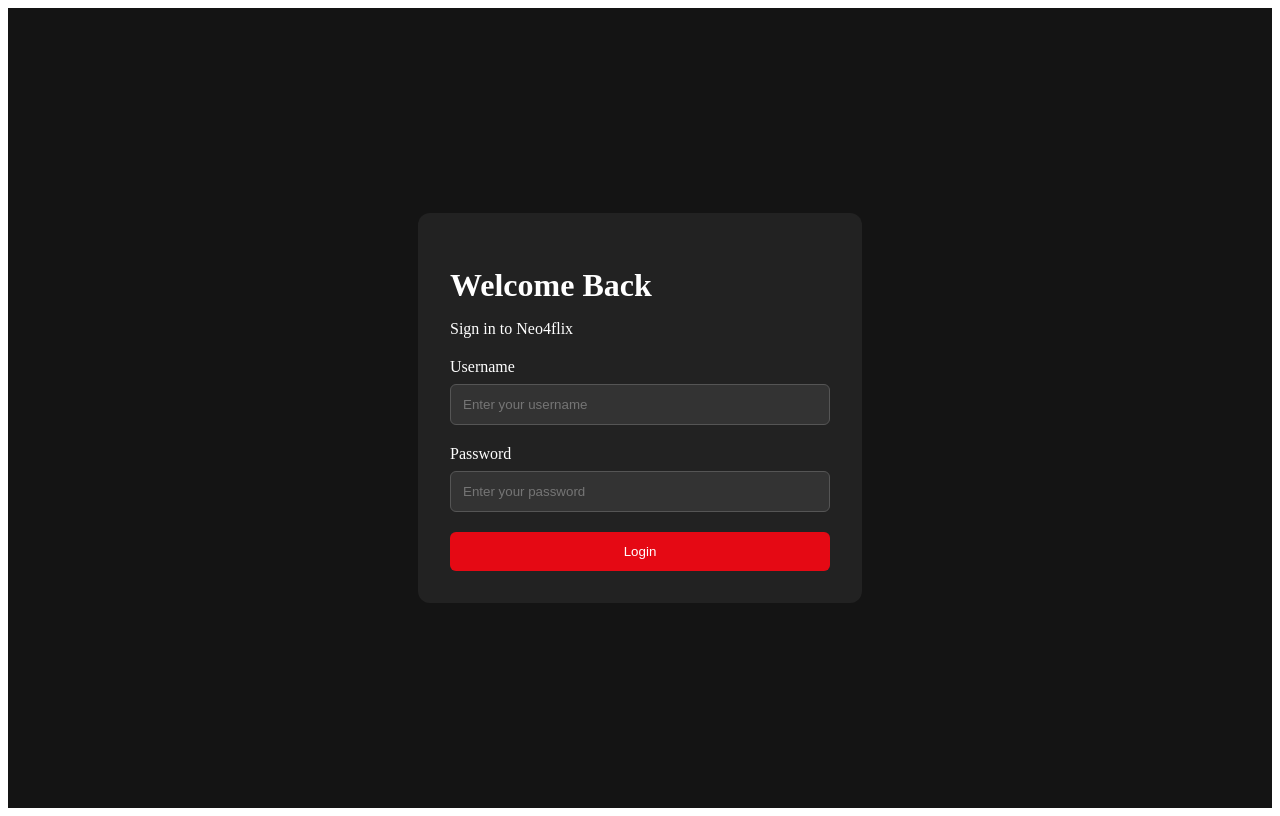
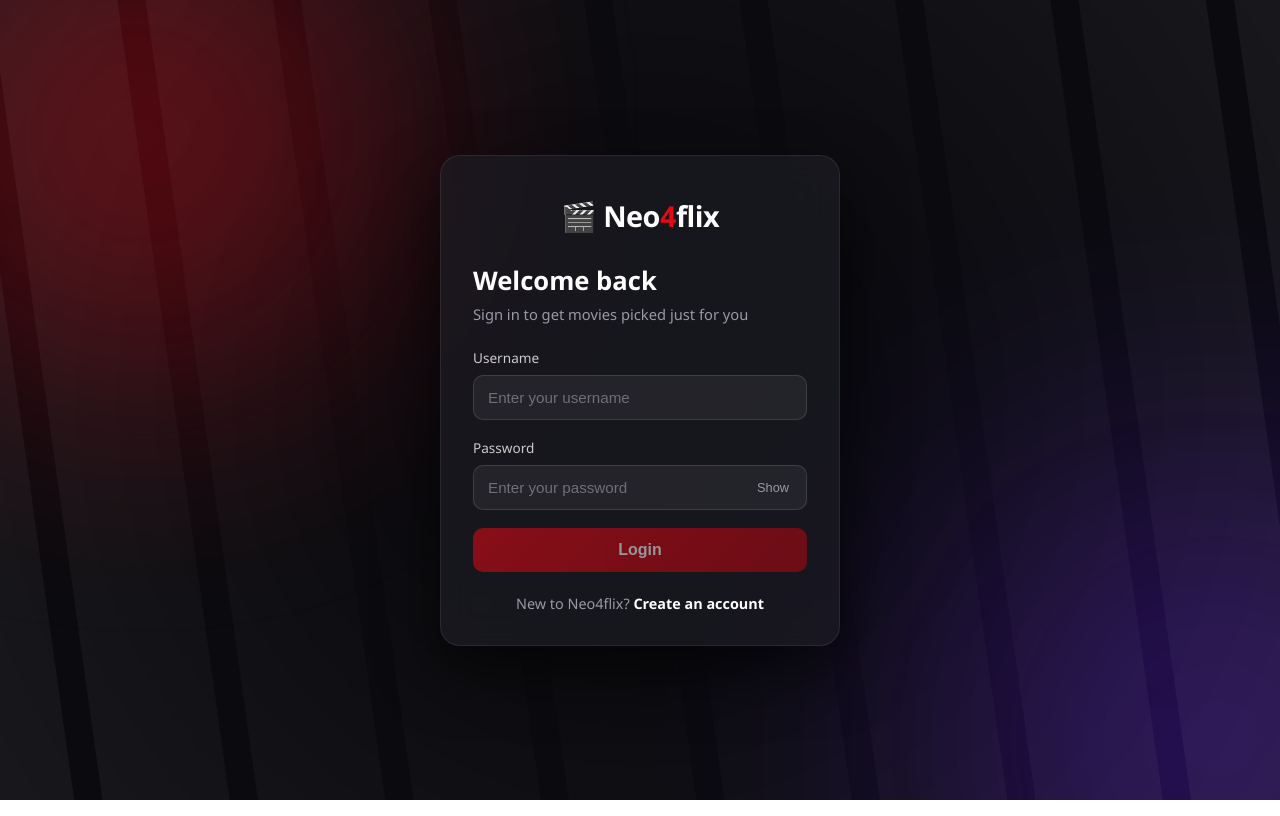
Before and after one commit to raji383/Neo4flix, an Angular app in the folder frontend/: page /login in a window 1280 px wide. Built offline with nearby package versions, Linux system fonts and the light colour scheme.

Commit message:
Enhance login functionality with improved UI, password visibility toggle, and routing for registration

```diff
--- a/frontend/src/app/app.routes.ts
+++ b/frontend/src/app/app.routes.ts
@@ -1,10 +1,12 @@
 import { Routes } from '@angular/router';
 import { Login } from './features/auth/login/login';
+import { REGISTER } from './features/auth/register/register';
 import { Movies } from './features/movies/movies';
 import { Notfound } from './features/notfound/notfound';
 
 export const routes: Routes = [
     { path: 'login', component: Login },
+    { path: 'register', component: REGISTER },
     { path: 'movies', component: Movies },
     { path: '', redirectTo: 'movies', pathMatch: 'full' },
     { path: '**', component: Notfound }
--- a/frontend/src/app/features/auth/login/login.html
+++ b/frontend/src/app/features/auth/login/login.html
@@ -1,42 +1,53 @@
-<div class="login-container">
-    <form [formGroup]="loginForm" (ngSubmit)="onSubmit()">
+<div class="login-page">
+    <div class="glow glow-red"></div>
+    <div class="glow glow-purple"></div>
+    <div class="posters"></div>
 
-        <h1>Welcome Back</h1>
-        <p>Sign in to Neo4flix</p>
+    <main class="login-card">
+        <div class="brand">🎬 Neo<span>4</span>flix</div>
+
+        <form [formGroup]="loginForm" (ngSubmit)="onSubmit()" novalidate>
+            <h1>Welcome back</h1>
+            <p class="subtitle">Sign in to get movies picked just for you</p>
 
             <div class="form-group">
                 <label for="username">Username</label>
-
-            <input id="username" type="text" formControlName="username" placeholder="Enter your username" />
-
-            @if (
-            loginForm.controls.username.touched &&
-            loginForm.controls.username.invalid
-            ) {
+                <input id="username" type="text" formControlName="username" placeholder="Enter your username"
+                    autocomplete="username" />
+                @if (loginForm.controls.username.touched && loginForm.controls.username.invalid) {
                 <small>Username is required.</small>
                 }
             </div>
 
             <div class="form-group">
                 <label for="password">Password</label>
-
-            <input id="password" type="password" formControlName="password" placeholder="Enter your password" />
-
-            @if (
-            loginForm.controls.password.touched &&
-            loginForm.controls.password.invalid
-            ) {
+                <div class="password-wrapper">
+                    <input id="password" [type]="showPassword() ? 'text' : 'password'" formControlName="password"
+                        placeholder="Enter your password" autocomplete="current-password" />
+                    <button type="button" class="toggle" (click)="togglePassword()">
+                        {{ showPassword() ? 'Hide' : 'Show' }}
+                    </button>
+                </div>
+                @if (loginForm.controls.password.touched && loginForm.controls.password.invalid) {
                 <small>Password is required.</small>
                 }
             </div>
 
             @if (errorMessage) {
-        <p class="error-message">{{ errorMessage }}</p>
+            <div class="error-box" role="alert">{{ errorMessage }}</div>
             }
 
-        <button type="submit" [disabled]="isLoading">
-            {{ isLoading ? 'Signing in...' : 'Login' }}
+            <button type="submit" class="submit" [disabled]="isLoading() || loginForm.invalid">
+                @if (isLoading()) {
+                <span class="spinner"></span> Signing in...
+                } @else {
+                Login
+                }
             </button>
 
+            <p class="footer-text">
+                New to Neo4flix? <a routerLink="/register">Create an account</a>
+            </p>
         </form>
+    </main>
 </div>
--- a/frontend/src/app/features/auth/login/login.scss
+++ b/frontend/src/app/features/auth/login/login.scss
@@ -1,55 +1,248 @@
-.login-container {
+$bg: #0b0b0f;
+$red: #e50914;
+$text: #fff;
+$muted: #9a9aa5;
+
+.login-page {
+    position: relative;
     display: flex;
     justify-content: center;
     align-items: center;
     min-height: 100vh;
-    background: #141414;
-    color: white;
+    padding: 24px;
+    overflow: hidden;
+    background: $bg;
+    color: $text;
+    font-family: 'Segoe UI', system-ui, sans-serif;
 }
 
-form {
+/* ---------- Background ---------- */
+.glow {
+    position: absolute;
+    width: 480px;
+    height: 480px;
+    border-radius: 50%;
+    filter: blur(120px);
+    opacity: 0.35;
+    animation: float 12s ease-in-out infinite alternate;
+
+    &.glow-red {
+        background: $red;
+        top: -120px;
+        left: -120px;
+    }
+
+    &.glow-purple {
+        background: #6a1bff;
+        bottom: -140px;
+        right: -120px;
+        animation-delay: -6s;
+    }
+}
+
+/* faint "movie posters" grid */
+.posters {
+    position: absolute;
+    inset: 0;
+    opacity: 0.07;
+    background-image:
+        repeating-linear-gradient(90deg, #fff 0 90px, transparent 90px 110px),
+        repeating-linear-gradient(0deg, transparent 0 130px, $bg 130px 150px);
+    transform: rotate(-8deg) scale(1.4);
+    mask-image: radial-gradient(circle at center, transparent 20%, #000 90%);
+}
+
+@keyframes float {
+    to {
+        transform: translate(60px, 40px) scale(1.15);
+    }
+}
+
+/* ---------- Card ---------- */
+.login-card {
+    position: relative;
+    z-index: 1;
     width: 100%;
-    max-width: 380px;
-    padding: 32px;
-    background: #222;
-    border-radius: 12px;
+    max-width: 400px;
+    padding: 40px 32px 32px;
+    background: rgba(30, 30, 38, 0.65);
+    backdrop-filter: blur(18px);
+    border: 1px solid rgba(255, 255, 255, 0.08);
+    border-radius: 20px;
+    box-shadow: 0 25px 60px rgba(0, 0, 0, 0.6);
+    animation: rise 0.6s ease both;
+}
+
+@keyframes rise {
+    from {
+        opacity: 0;
+        transform: translateY(24px);
+    }
+}
+
+.brand {
+    text-align: center;
+    font-size: 1.8rem;
+    font-weight: 800;
+    letter-spacing: -0.5px;
+    margin-bottom: 28px;
+
+    span {
+        color: $red;
+    }
 }
 
 h1 {
-    margin-bottom: 8px;
+    margin: 0 0 6px;
+    font-size: 1.6rem;
 }
 
+.subtitle {
+    margin: 0 0 24px;
+    color: $muted;
+    font-size: 0.92rem;
+}
+
+/* ---------- Form ---------- */
 .form-group {
     display: flex;
     flex-direction: column;
     gap: 8px;
-    margin: 20px 0;
+    margin-bottom: 18px;
+
+    label {
+        font-size: 0.85rem;
+        color: #ccc;
+    }
 }
 
 input {
-    padding: 12px;
-    border: 1px solid #555;
-    border-radius: 6px;
-    background: #333;
-    color: white;
+    width: 100%;
+    box-sizing: border-box;
+    padding: 13px 14px;
+    background: rgba(255, 255, 255, 0.06);
+    border: 1px solid rgba(255, 255, 255, 0.12);
+    border-radius: 10px;
+    color: $text;
+    font-size: 0.95rem;
+    outline: none;
+    transition: border-color 0.2s, box-shadow 0.2s, background 0.2s;
+
+    &::placeholder {
+        color: #6f6f7a;
+    }
+
+    &:focus {
+        border-color: $red;
+        background: rgba(255, 255, 255, 0.09);
+        box-shadow: 0 0 0 4px rgba(229, 9, 20, 0.2);
+    }
 }
 
-small,
-.error-message {
-    color: #ff6b6b;
+.password-wrapper {
+    position: relative;
+
+    input {
+        padding-right: 64px;
+    }
+
+    .toggle {
+        position: absolute;
+        right: 8px;
+        top: 50%;
+        transform: translateY(-50%);
+        width: auto;
+        padding: 6px 10px;
+        background: transparent;
+        color: $muted;
+        font-size: 0.8rem;
+        border: none;
+        cursor: pointer;
+
+        &:hover {
+            color: $text;
+        }
+    }
 }
 
-button {
-    width: 100%;
-    padding: 12px;
-    border: none;
-    border-radius: 6px;
-    background: #e50914;
-    color: white;
-    cursor: pointer;
+small {
+    color: #ff6b6b;
+    font-size: 0.8rem;
 }
 
-button:disabled {
-    opacity: 0.6;
-    cursor: not-allowed;
+.error-box {
+    margin-bottom: 16px;
+    padding: 12px 14px;
+    background: rgba(255, 70, 70, 0.12);
+    border: 1px solid rgba(255, 70, 70, 0.35);
+    border-radius: 10px;
+    color: #ff8a8a;
+    font-size: 0.88rem;
 }
+
+/* ---------- Submit ---------- */
+.submit {
+    display: flex;
+    justify-content: center;
+    align-items: center;
+    gap: 10px;
+    width: 100%;
+    padding: 13px;
+    border: none;
+    border-radius: 10px;
+    background: linear-gradient(135deg, $red, #b20710);
+    color: $text;
+    font-size: 1rem;
+    font-weight: 600;
+    cursor: pointer;
+    transition: transform 0.15s, box-shadow 0.2s, opacity 0.2s;
+
+    &:hover:not(:disabled) {
+        transform: translateY(-2px);
+        box-shadow: 0 10px 25px rgba(229, 9, 20, 0.4);
+    }
+
+    &:disabled {
+        opacity: 0.55;
+        cursor: not-allowed;
+    }
+}
+
+.spinner {
+    width: 16px;
+    height: 16px;
+    border: 2px solid rgba(255, 255, 255, 0.35);
+    border-top-color: #fff;
+    border-radius: 50%;
+    animation: spin 0.7s linear infinite;
+}
+
+@keyframes spin {
+    to {
+        transform: rotate(360deg);
+    }
+}
+
+.footer-text {
+    margin: 22px 0 0;
+    text-align: center;
+    color: $muted;
+    font-size: 0.9rem;
+
+    a {
+        color: $text;
+        font-weight: 600;
+        text-decoration: none;
+        cursor: pointer;
+
+        &:hover {
+            color: $red;
+        }
+    }
+}
+
+@media (max-width: 480px) {
+    .login-card {
+        padding: 32px 20px 24px;
+    }
+}
--- a/frontend/src/app/features/auth/login/login.ts
+++ b/frontend/src/app/features/auth/login/login.ts
@@ -1,12 +1,13 @@
 import { CommonModule } from '@angular/common';
-import { Component, inject } from '@angular/core';
+import { Component, inject, signal } from '@angular/core';
 import { FormBuilder, ReactiveFormsModule, Validators } from '@angular/forms';
+import { RouterLink } from '@angular/router';
 import { AuthService } from '../../../core/services/auth.service';
 
 @Component({
   selector: 'app-login',
   standalone: true,
-  imports: [CommonModule, ReactiveFormsModule],
+  imports: [CommonModule, ReactiveFormsModule, RouterLink],
   templateUrl: './login.html',
   styleUrl: './login.scss'
 })
@@ -14,32 +15,36 @@ export class Login {
   private fb = inject(FormBuilder);
   private authService = inject(AuthService);
 
-  isLoading = false;
+  isLoading = signal(false);
   errorMessage = '';
 
   loginForm = this.fb.nonNullable.group({
     username: ['', Validators.required],
     password: ['', Validators.required]
   });
+  showPassword = signal(false);
 
+  togglePassword() {
+    this.showPassword.update(v => !v);
+  }
   onSubmit(): void {
-    if (this.loginForm.invalid || this.isLoading) {
+    if (this.loginForm.invalid || this.isLoading()) {
       this.loginForm.markAllAsTouched();
       return;
     }
 
-    this.isLoading = true;
+    this.isLoading.set(true);
     this.errorMessage = '';
 
     this.authService.login(this.loginForm.getRawValue()).subscribe({
       next: (response) => {
         console.log('Login successful:', response.username);
-        this.isLoading = false;
+        this.isLoading.set(false);
 
 
       },
       error: (error) => {
-        this.isLoading = false;
+        this.isLoading.set(false);
 
         if (error.status === 401) {
           this.errorMessage = 'Invalid username or password.';
--- a/frontend/src/styles.scss
+++ b/frontend/src/styles.scss
@@ -1 +1,6 @@
 /* You can add global styles to this file, and also import other style files */
+*{
+    margin: 0;
+    padding: 0;
+    box-sizing: border-box;
+}
```
Lines whose indentation alone changed are shown as unchanged.
